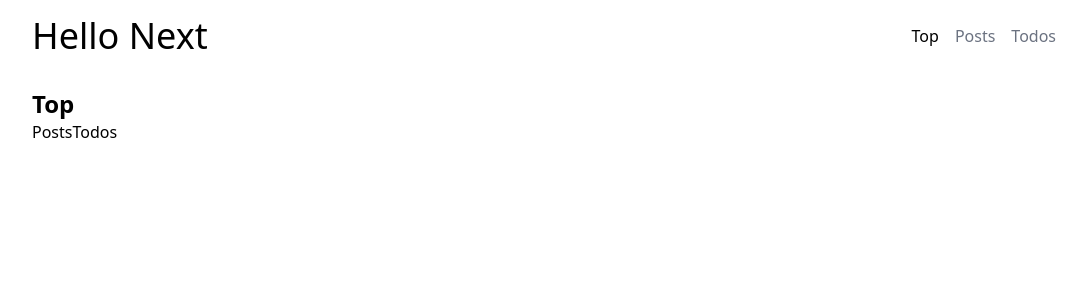
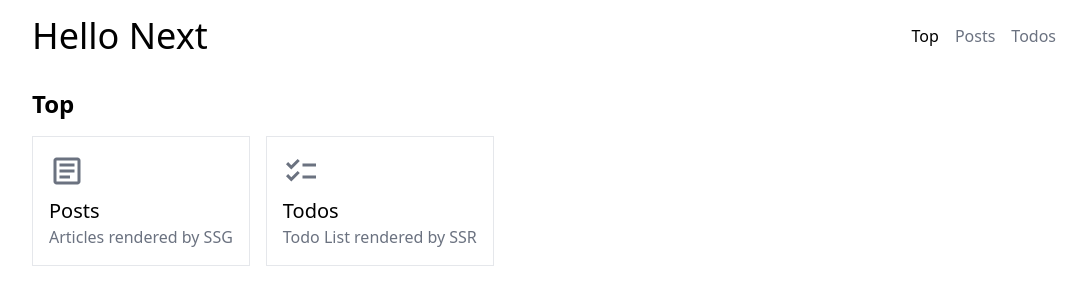
Before and after one commit to FNYukii/HelloNext, a Next.js app: page / in a window 1280 px wide. Shown: the top 304 px of the page, without its empty margins (96-1183 px from the left). Built offline with nearby package versions, Linux system fonts and the light colour scheme.

Commit message:
feat: Topページを実装

```diff
--- a/package.json
+++ b/package.json
@@ -23,6 +23,7 @@
     "postcss": "^8.4.23",
     "react": "18.2.0",
     "react-dom": "18.2.0",
+    "react-icons": "^4.8.0",
     "tailwindcss": "^3.3.1",
     "typescript": "5.0.4"
   }
--- a/src/pages/index.tsx
+++ b/src/pages/index.tsx
@@ -1,5 +1,6 @@
 import Head from "next/head"
 import Link from "next/link"
+import { MdChecklist, MdOutlineArticle } from "react-icons/md"
 
 export default function Home() {
 
@@ -14,8 +15,31 @@ export default function Home() {
 
 				<h1 className="text-2xl font-bold">Top</h1>
 
-				<Link href="/posts" className="hover:underline">Posts</Link>
-				<Link href="/todos" className="hover:underline">Todos</Link>
+				<div className="mt-4 flex flex-wrap gap-4">
+
+					<Link href="/posts" className="hover:bg-gray-100 transition">
+
+						<div className="border p-4">
+
+							<MdOutlineArticle className="text-gray-500 text-4xl"/>
+
+							<span className="mt-2 block text-xl">Posts</span>
+							<p className="text-gray-500">Articles rendered by SSG</p>
+						</div>
+					</Link>
+
+					<Link href="/todos" className="hover:bg-gray-100 transition">
+
+						<div className="border p-4">
+
+							<MdChecklist className="text-gray-500 text-4xl"/>
+
+							<span className="mt-2 block text-xl">Todos</span>
+							<p className="text-gray-500">Todo List rendered by SSR</p>
+						</div>
+					</Link>
+				</div>
+
 			</main>
 		</>
 	)
```
Also changed, not shown: 1 other file (tests, documents, lock files or other folders).
